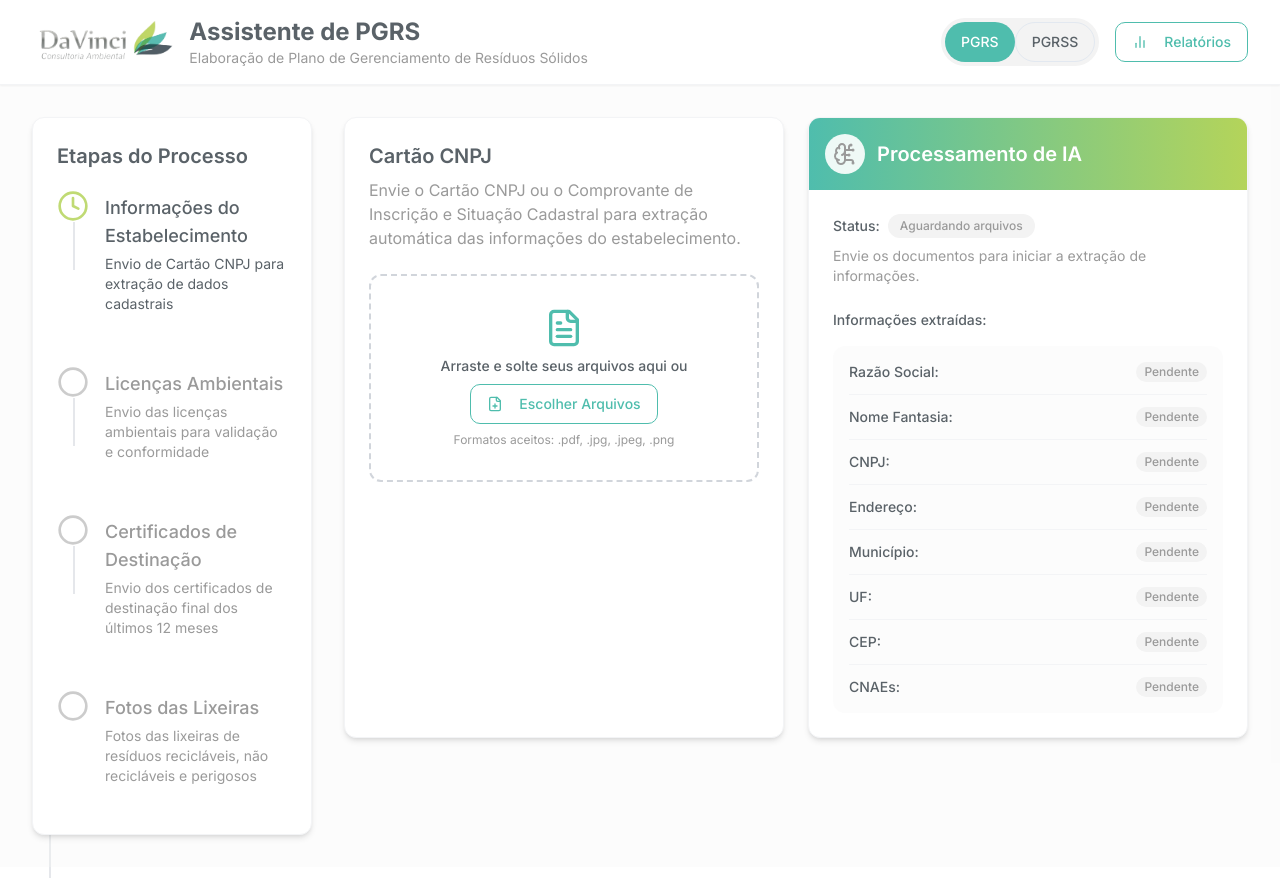
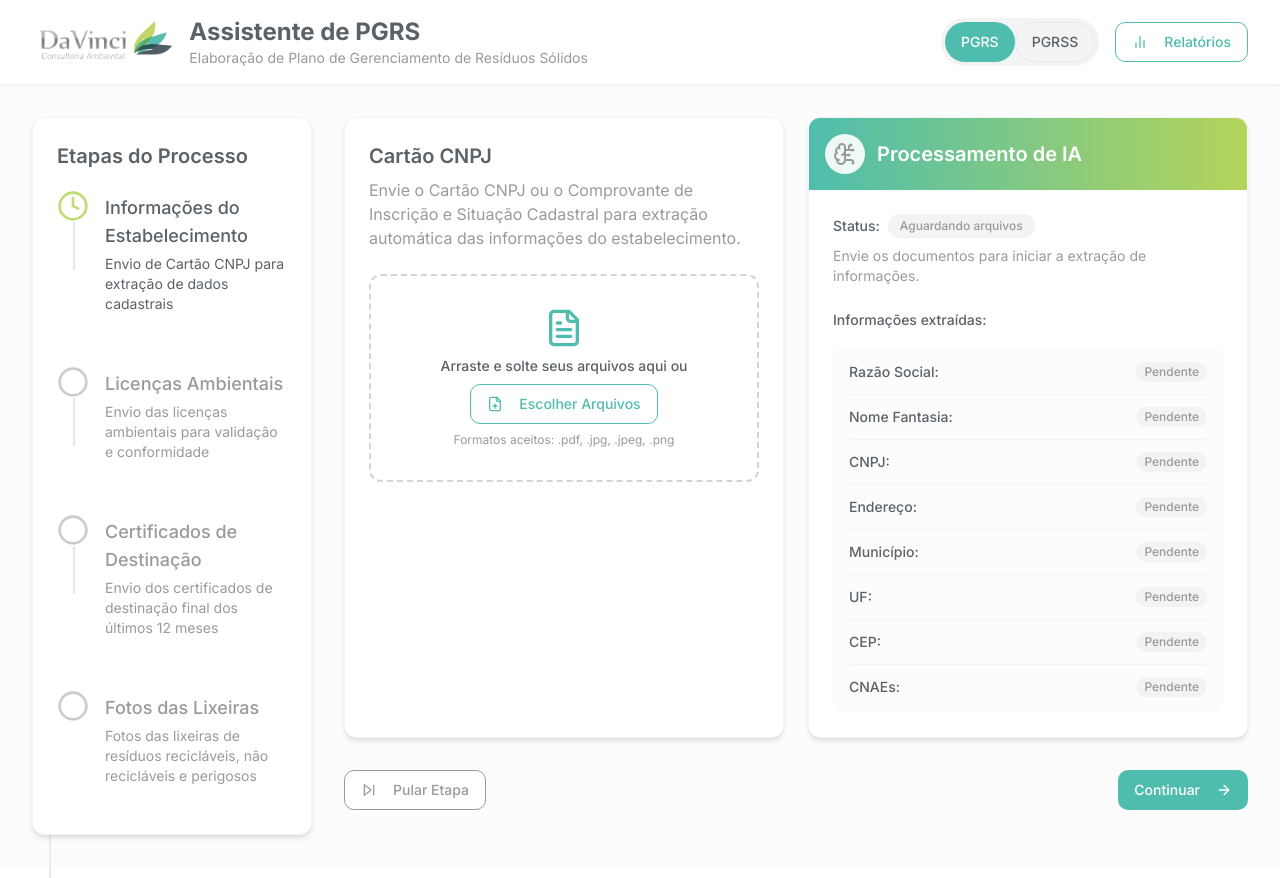
Before and after one commit to davinci-ambiental/duo-ai-assistente, a React (Vite) app: page / in a window 1280 px wide. Shown: the top 878 px of the page. Built offline with nearby package versions, Linux system fonts and the light colour scheme.

Commit message:
Fix: Implement continue and skip buttons
Fixes errors and adds "continue" and "skip" buttons.

```diff
--- a/src/components/DocumentUpload.tsx
+++ b/src/components/DocumentUpload.tsx
@@ -1,4 +1,3 @@
-
 import React, { useState, useCallback } from 'react';
 import { Upload, FileText, Trash2, FilePlus, CheckCircle2 } from 'lucide-react';
 import { Button } from '@/components/ui/button';
@@ -177,8 +176,7 @@ const DocumentUpload: React.FC<DocumentUploadProps> = ({
                 </div>
                 <Progress
                   value={fileObj.progress}
-                  className="h-1.5"
-                  indicatorClassName="bg-davinci-teal"
+                  className="h-1.5 bg-gray-200"
                 />
               </div>
               <div className="flex-shrink-0 ml-3">
--- a/src/pages/Index.tsx
+++ b/src/pages/Index.tsx
@@ -6,6 +6,8 @@ import CNPJUpload from '@/components/CNPJUpload';
 import LicensesUpload from '@/components/LicensesUpload';
 import CertificatesUpload from '@/components/CertificatesUpload';
 import PhotosUpload from '@/components/PhotosUpload';
+import { Button } from '@/components/ui/button';
+import { ArrowRight, SkipForward } from 'lucide-react';
 
 type Step = {
   id: string;
@@ -53,6 +55,48 @@ const Index = () => {
     }
   ];
 
+  // Function to handle next step navigation
+  const handleNextStep = () => {
+    if (currentStep < steps.length - 1) {
+      // Update current step status to completed
+      const updatedSteps = [...steps];
+      updatedSteps[currentStep] = {
+        ...updatedSteps[currentStep],
+        status: 'completed' as StepStatus
+      };
+
+      // Update next step status to active
+      updatedSteps[currentStep + 1] = {
+        ...updatedSteps[currentStep + 1],
+        status: 'active' as StepStatus
+      };
+
+      // Move to next step
+      setCurrentStep(currentStep + 1);
+    }
+  };
+
+  // Function to handle skip step
+  const handleSkipStep = () => {
+    if (currentStep < steps.length - 1) {
+      // Update current step status to pending
+      const updatedSteps = [...steps];
+      updatedSteps[currentStep] = {
+        ...updatedSteps[currentStep],
+        status: 'pending' as StepStatus
+      };
+
+      // Update next step status to active
+      updatedSteps[currentStep + 1] = {
+        ...updatedSteps[currentStep + 1],
+        status: 'active' as StepStatus
+      };
+
+      // Move to next step
+      setCurrentStep(currentStep + 1);
+    }
+  };
+
   return (
     <div className="min-h-screen bg-davinci-lightGray/30">
       <Header planType={planType} onChangePlanType={setPlanType} />
@@ -66,6 +110,28 @@ const Index = () => {
           <div className="lg:col-span-3">
             <div className="space-y-8">
               {steps[currentStep].component}
+
+              {/* Navigation buttons */}
+              <div className="flex justify-between mt-8">
+                <Button
+                  variant="outline"
+                  onClick={handleSkipStep}
+                  className="text-davinci-silver border-davinci-silver hover:bg-davinci-lightGray/50"
+                  disabled={currentStep === steps.length - 1}
+                >
+                  <SkipForward className="mr-2 h-4 w-4" />
+                  Pular Etapa
+                </Button>
+
+                <Button
+                  onClick={handleNextStep}
+                  className="bg-davinci-teal hover:bg-davinci-darkGreen text-white"
+                  disabled={currentStep === steps.length - 1}
+                >
+                  Continuar
+                  <ArrowRight className="ml-2 h-4 w-4" />
+                </Button>
+              </div>
             </div>
           </div>
         </div>
```
